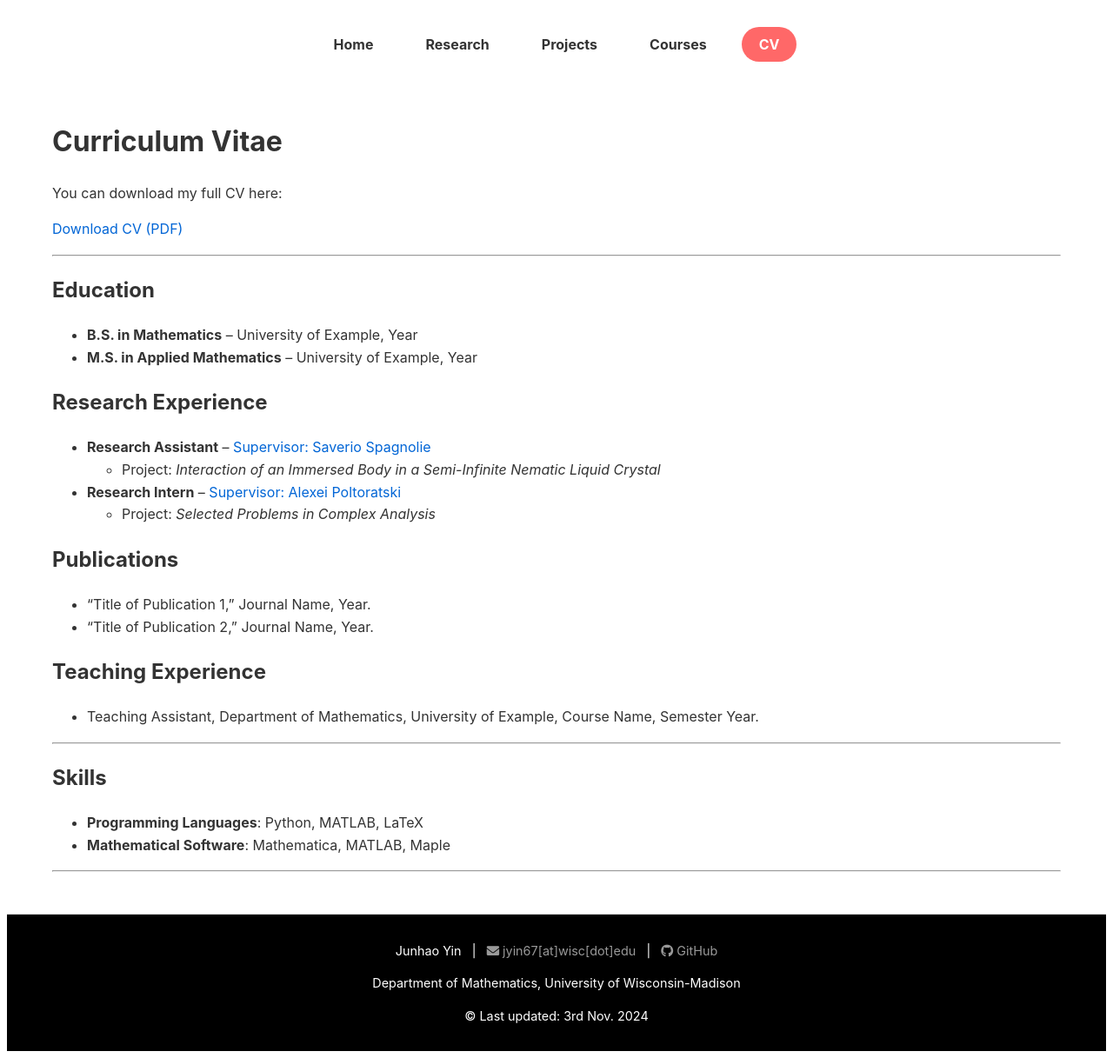
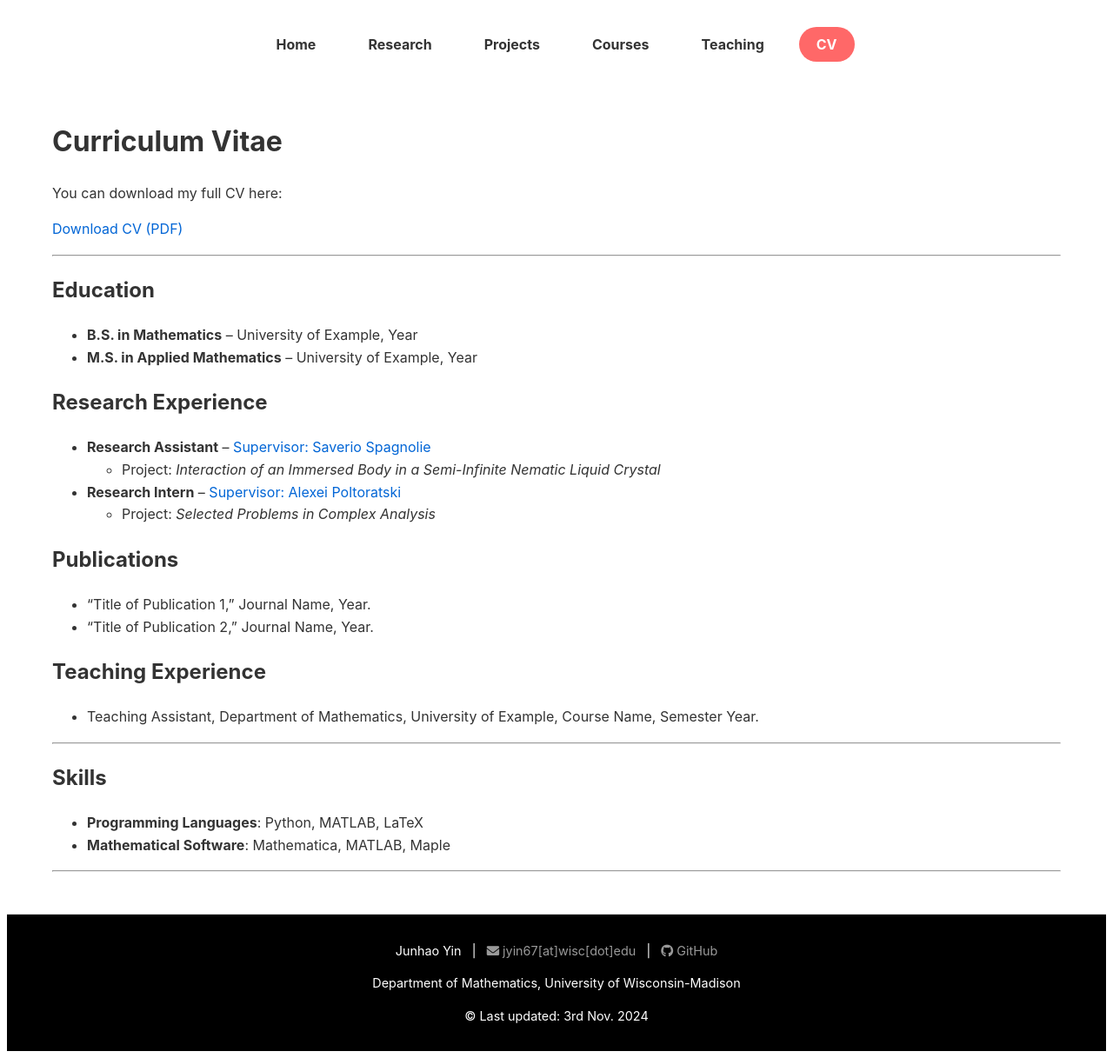
Before and after one commit to Yoon-1023/Yoon-1023.github.io, a Jekyll site: the page built from cv.md, in a window 1280 px wide. Shown: the whole page at 87% size. Built offline with Jekyll 4.4.1, drawn with Linux system fonts in a browser that asks for light colours.

Commit message:
Update default.html

```diff
--- a/_layouts/default.html
+++ b/_layouts/default.html
@@ -19,6 +19,7 @@
         <li><a href="{{ '/research/' | relative_url }}" class="{% if page.url == '/research/' %}active{% endif %}">Research</a></li>
         <li><a href="{{ '/projects/' | relative_url }}" class="{% if page.url == '/projects/' %}active{% endif %}">Projects</a></li>
         <li><a href="{{ '/courses/' | relative_url }}" class="{% if page.url contains '/courses/' or page.url == '/vortex_dynamics/' %}active{% endif %}">Courses</a></li>
+        <li><a href="{{ '/teaching/' | relative_url }}" class="{% if page.url == '/teaching/' %}active{% endif %}">Teaching</a></li>
         <li><a href="{{ '/cv/' | relative_url }}" class="{% if page.url == '/cv/' %}active{% endif %}">CV</a></li>
     </ul>
 </nav>
```
